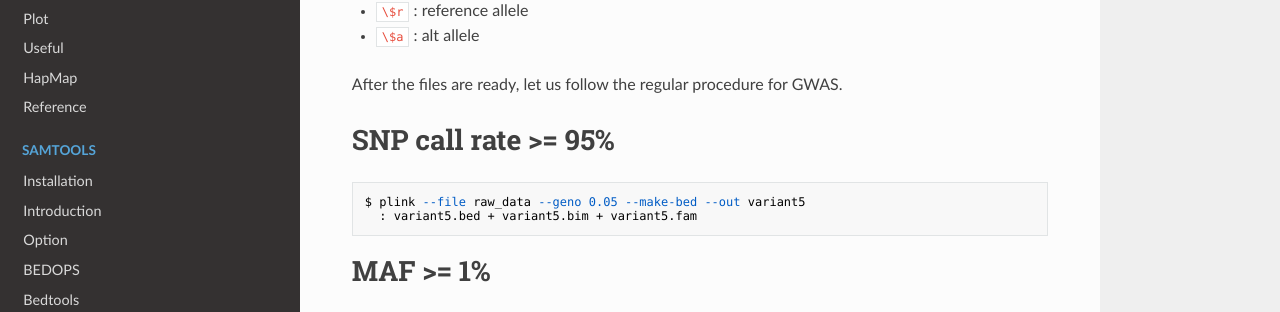
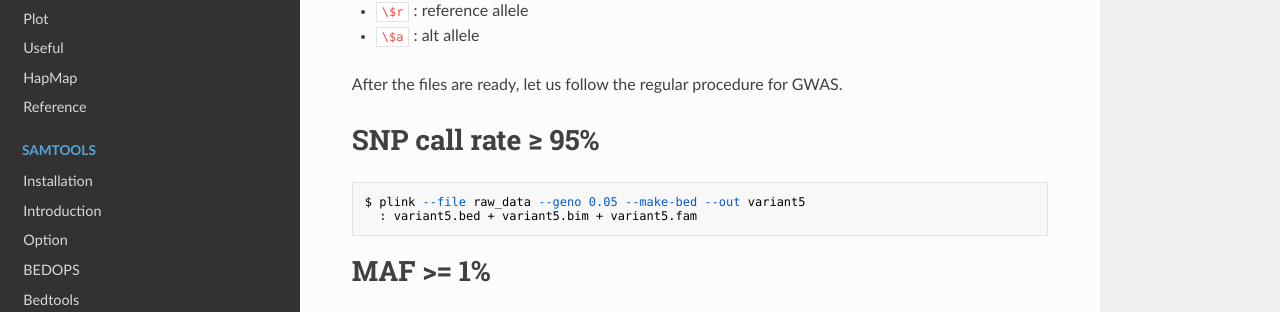
Before and after one commit to WonyoungCho/plink, an MkDocs documentation site: the page built from docs/GWAS.md, in a window 1280 px wide and 900 px high. Shown: the part 426-738 px from the top of the window. Built offline with MkDocs 1.6.1, drawn with Linux system fonts in a browser that asks for light colours; nearby versions of some CDN libraries; old or Windows-style settings are respelled for this version of MkDocs; some of the changed lines change nothing that is shown.

Commit message:
Update GWAS.md

````diff
--- a/docs/GWAS.md
+++ b/docs/GWAS.md
@@ -19,7 +19,7 @@ $ plink2 --vcf data.vcf.gz --set-missing-var-ids @_#_\$r_\$a --new-id-max-allele
 
 After the files are ready, let us follow the regular procedure for GWAS.
 
-# SNP call rate >= 95%
+# SNP call rate &#8805; 95%
 ```
 $ plink --file raw_data --geno 0.05 --make-bed --out variant5
   : variant5.bed + variant5.bim + variant5.fam
````
